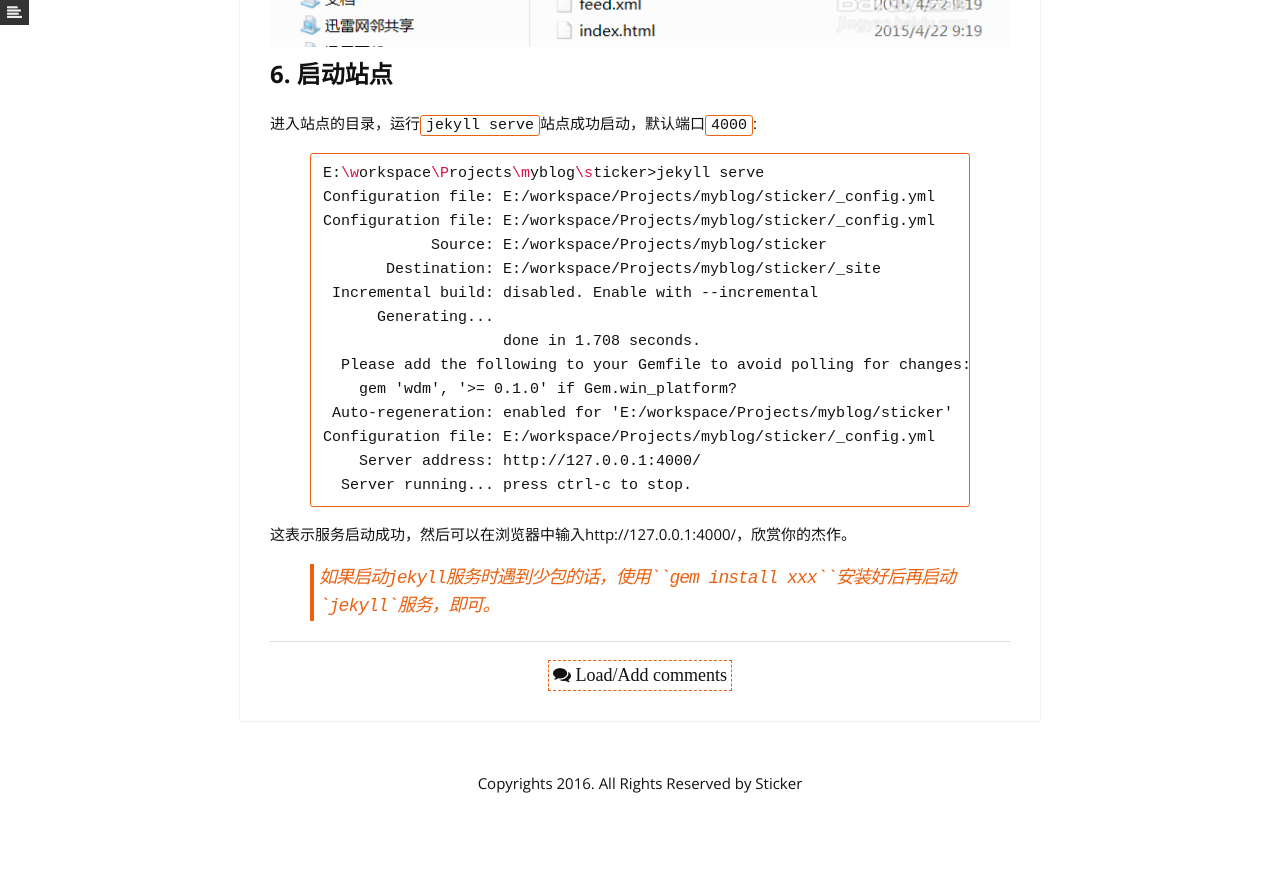
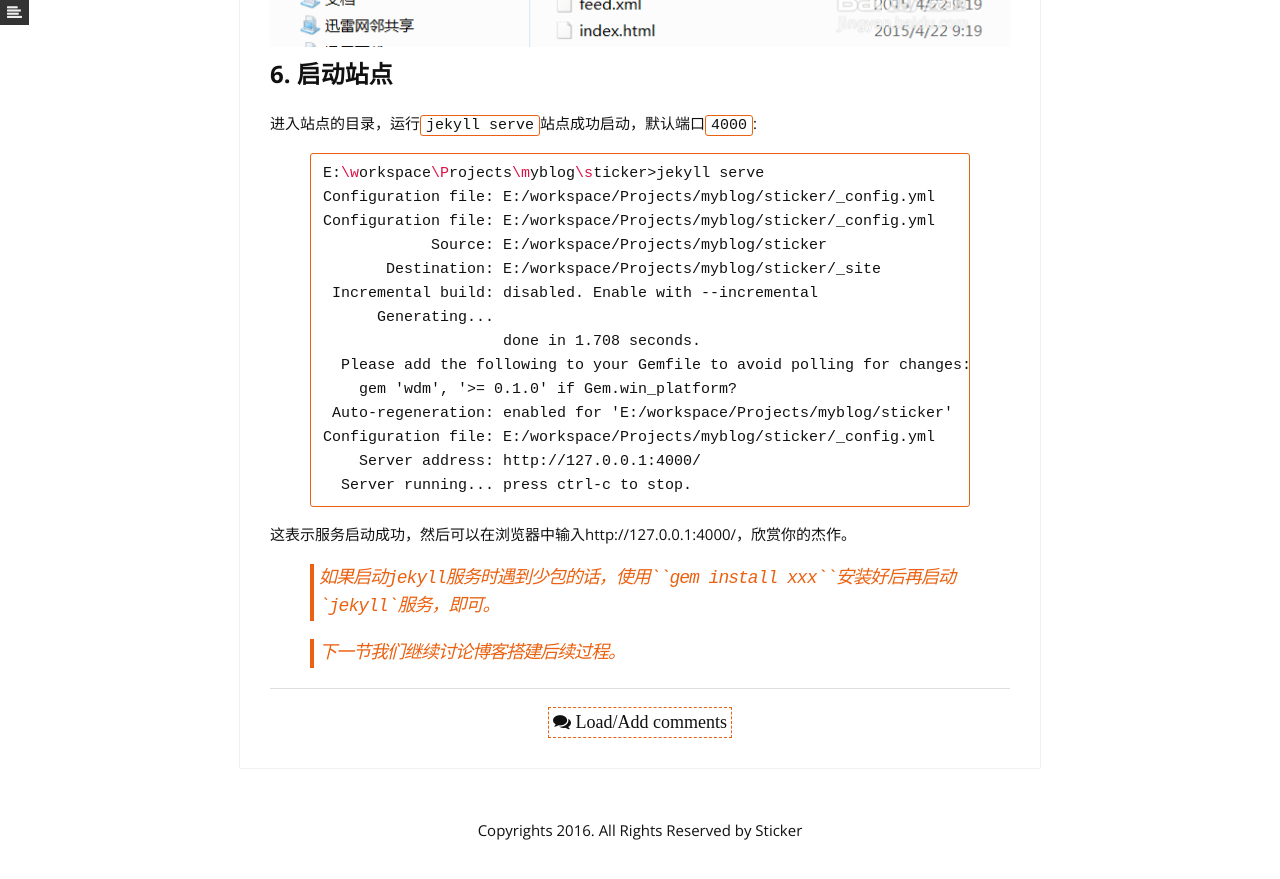
Before and after one commit to XNN99/sticker, a Jekyll site: the page built from _posts/2016-12-19-how-to-create-blog.md, in a window 1280 px wide and 900 px high, scrolled down 2651 px. Shown: the top 879 px of the window. Built offline with Jekyll 4.4.1, drawn with Linux system fonts in a browser that asks for light colours; nearby versions of some CDN libraries; library files that are not in the unit come from our copies; before the commit the page ends 3504 px from its top, so only the background shows below that.

Commit message:
添加后续讲解段落

```diff
--- a/_posts/2016-12-19-how-to-create-blog.md
+++ b/_posts/2016-12-19-how-to-create-blog.md
@@ -76,3 +76,6 @@ Configuration file: E:/workspace/Projects/myblog/sticker/_config.yml
 <blockquote>
 如果启动jekyll服务时遇到少包的话，使用``gem install xxx``安装好后再启动`jekyll`服务，即可。
 </blockquote>
+
+
+> 下一节我们继续讨论博客搭建后续过程。
```
